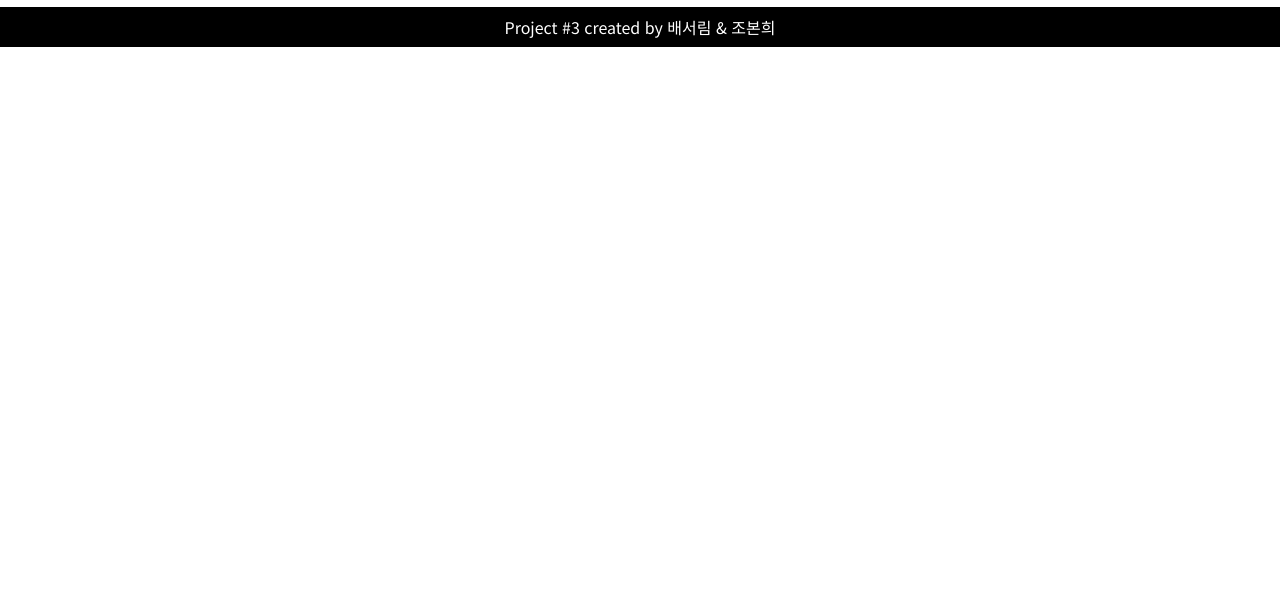
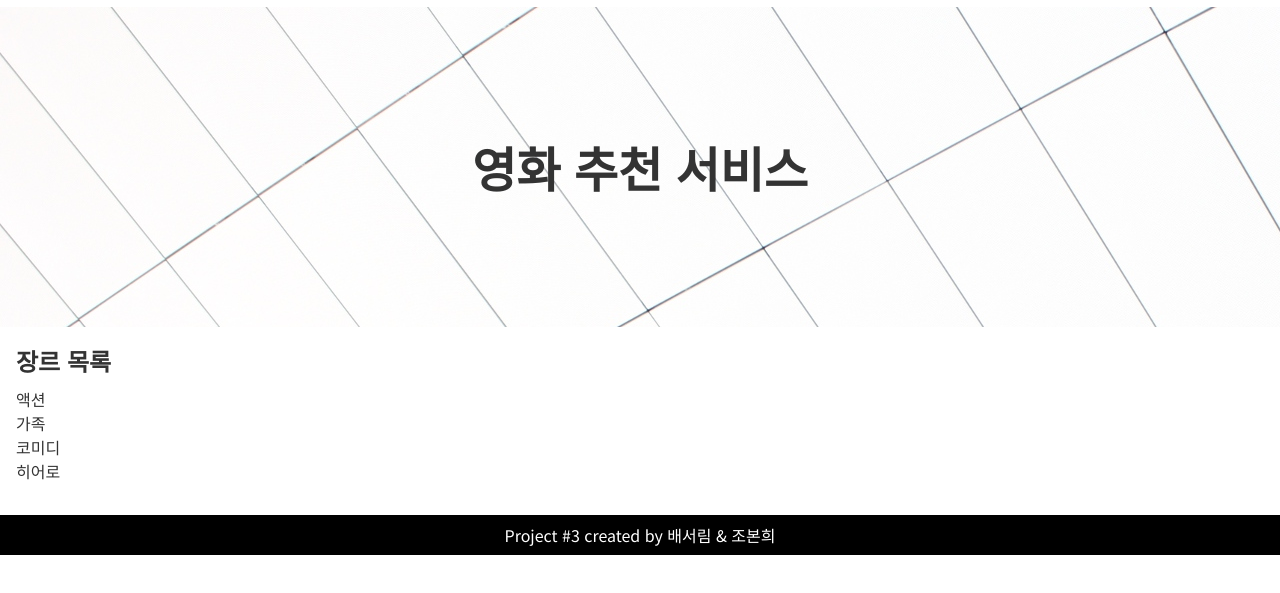
Before and after one commit to Bonbon315/01-WEB-PJT-01, a plain HTML site: page index.html in a window 1280 px wide. Shown: the part 73-666 px from the top of the page. Drawn offline with Linux system fonts and the light colour scheme.

Commit message:
220902 web

```diff
--- a/css/style.css
+++ b/css/style.css
@@ -16,6 +16,7 @@ header {
   padding-right: 40px;
   justify-content: space-between;
   align-items: center;
+  background-color: white;
 }
 
 header img{
@@ -43,8 +44,45 @@ header nav ul li a:hover{
   text-decoration: none;
 }
 
+.banner {
+	background-image: url("../assets/background.jpg");
+	height: 320px;
+	display: flex;
+	justify-content: center;
+	align-items: center;
+}
+
+.banner h1 {
+	margin: auto;
+	font-size: 300%;
+}
+
+#content {
+	width: 100%;
+	display: flex;
+	flex-direction: row;
+}
+
+aside {
+	padding: 1rem;
+	width: 20%;
+	display: flex;
+	justify-content: flex-start;
+	flex-direction: column;
+}
+
+aside ul {
+	list-style: none;
+	padding-left: 0px;
+}
+
+section {
+	width: 80%;
+}
 
 footer {
+  position: sticky;
+  bottom: 0;
   display: flex;
   height: 40px;
   text-align: center;
--- a/index.html
+++ b/index.html
@@ -1,3 +1,4 @@
+<!doctype html>
 <!DOCTYPE html>
 <html lang="ko">
 <head>
@@ -23,15 +24,19 @@
 
 
   <div class="banner">
-    <div class="title">
-
-    </div>
+  <h1>영화 추천 서비스</h1>
   </div>
 
 
   <div id="content">
     <aside>
-
+		<h2>장르 목록</h2>
+		<ul>
+			<li>액션</li>
+			<li>가족</li>
+			<li>코미디</li>
+			<li>히어로</li>
+		</ul>
     </aside>
     <section>
 
```
